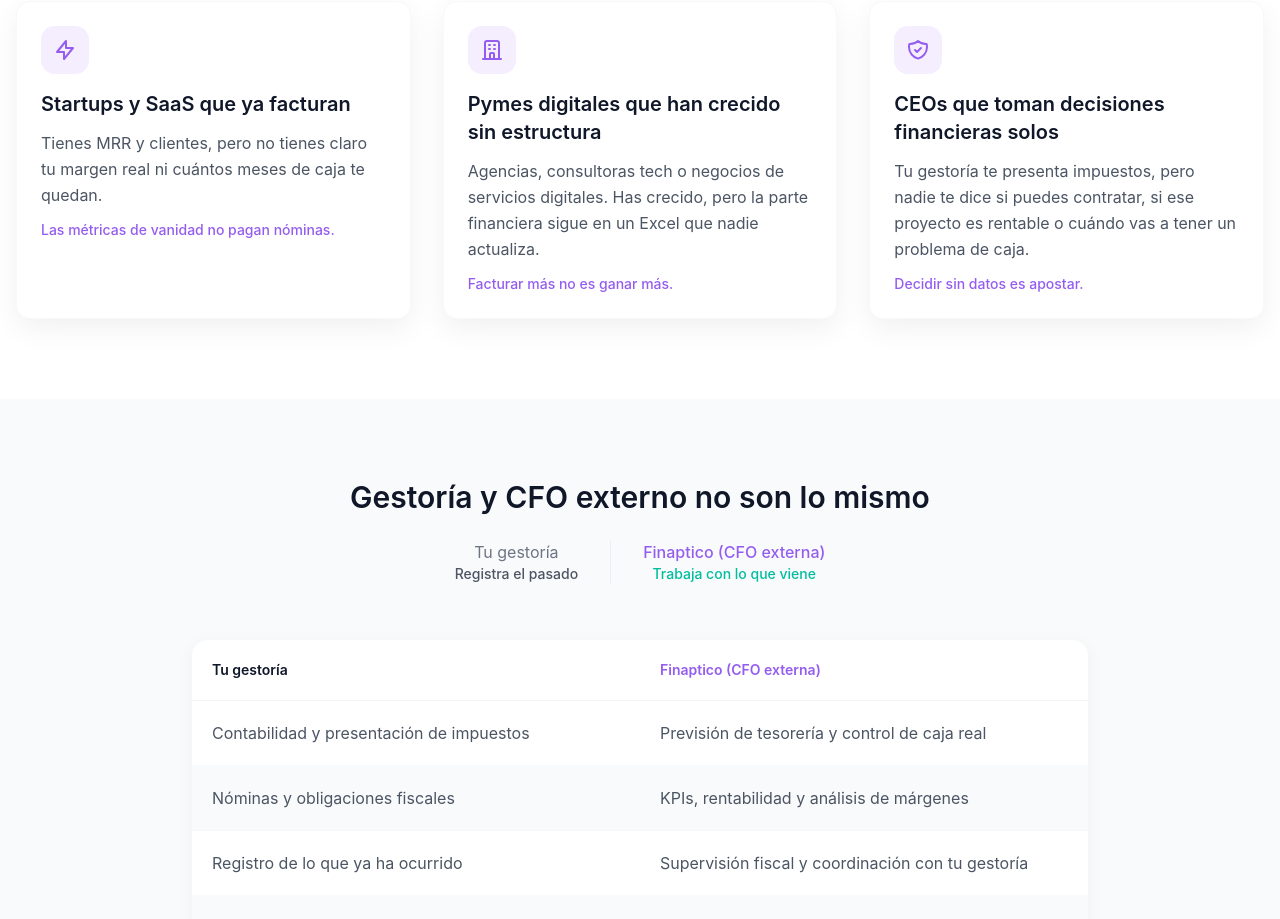
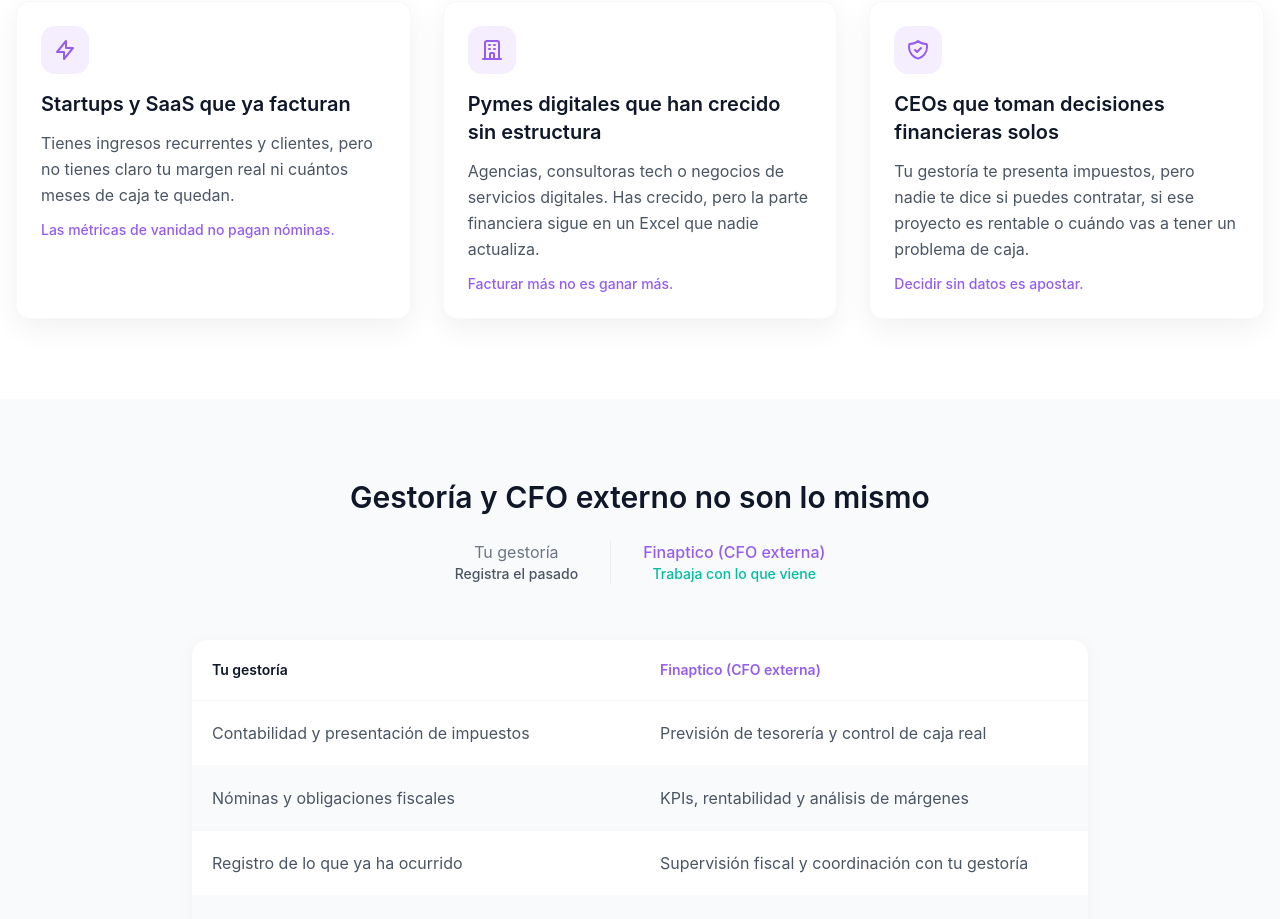
Before and after one commit to Shatzilie/web-finaptico, a React (Vite) app: page / in a window 1280 px wide. Shown: the part 1120-2039 px from the top of the page. Built offline with nearby package versions, Linux system fonts and the light colour scheme.

Commit message:
fix: replace MRR with ingresos recurrentes in Home

```diff
--- a/src/pages/Home.tsx
+++ b/src/pages/Home.tsx
@@ -79,7 +79,7 @@
                 </div>
                 <h3 className="text-subtitle font-semibold mb-3 text-text-primary">Startups y SaaS que ya facturan</h3>
                 <p className="text-base text-text-secondary leading-relaxed">
-                  Tienes MRR y clientes, pero no tienes claro tu margen real ni cuántos meses de caja te quedan.
+                  Tienes ingresos recurrentes y clientes, pero no tienes claro tu margen real ni cuántos meses de caja te quedan.
                 </p>
                 <p className="text-sm font-medium text-primary mt-3">Las métricas de vanidad no pagan nóminas.</p>
               </div>
```
